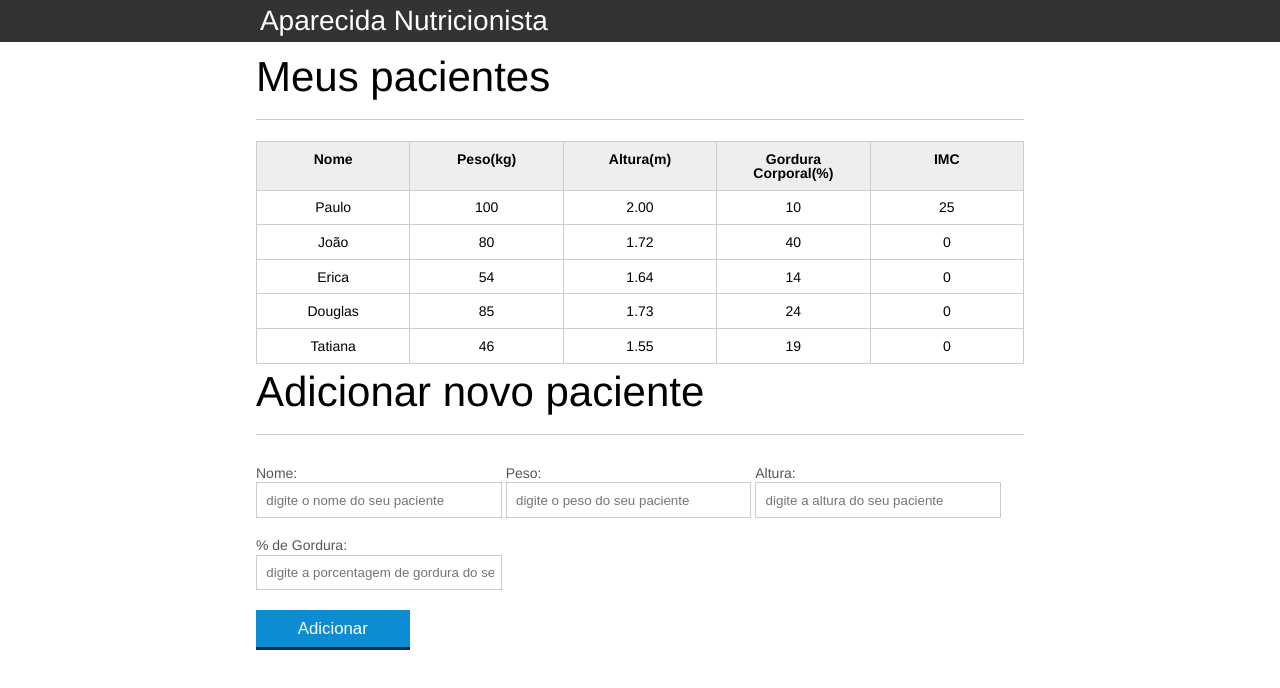
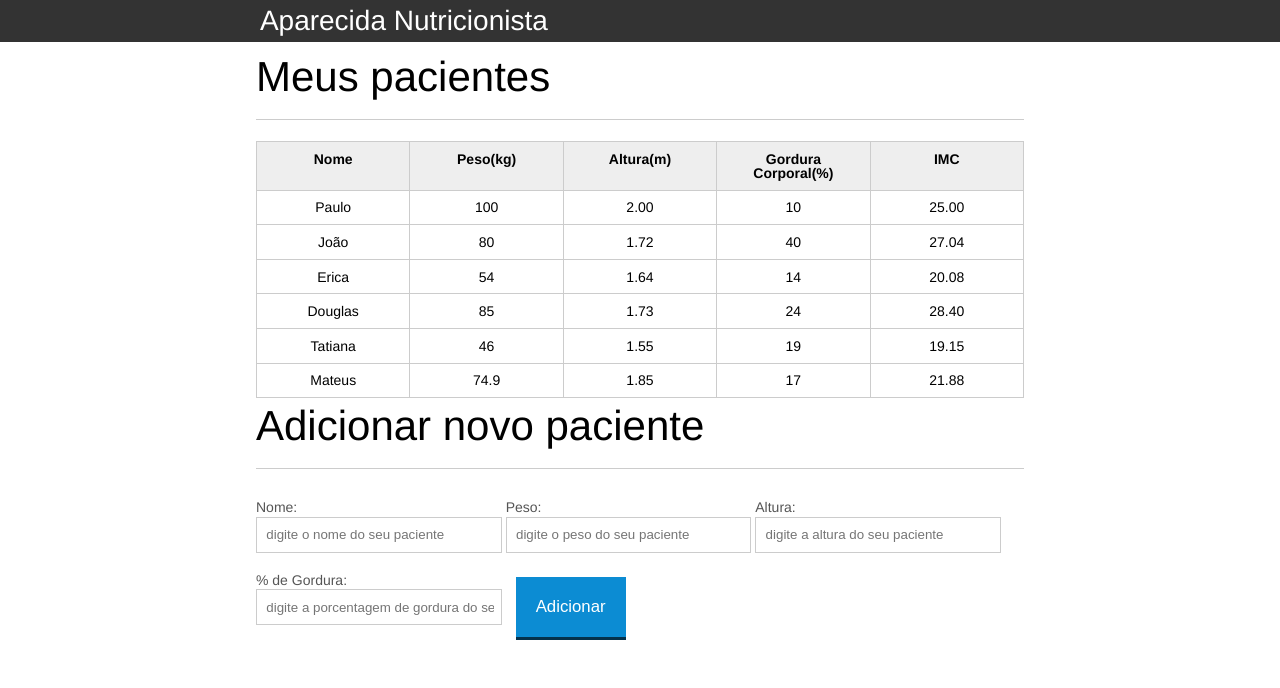
Before and after one commit to mateusluciano/curso-javascript, a plain HTML site: page Alura/Projeto 3 - Nutricionista/index.html in a window 1280 px wide. Drawn offline with Linux system fonts and the light colour scheme.

Commit message:
Desenvolvimento de adição na tabela (NC)

```diff
--- a/Alura/Projeto 3 - Nutricionista/css/index.css
+++ b/Alura/Projeto 3 - Nutricionista/css/index.css
@@ -97,7 +97,7 @@ label{
 }
 
 button{
-	padding: .5em 2em;
+	padding: 20px;
 	border: 0;
 	border-bottom: 3px solid;
 	font-size: 1.2em;
@@ -107,10 +107,9 @@ button{
 	color: #fff;
 	background-color:#0c8cd3;
 	border-color: #04324c;
-	width: 20%;
-    display: block;
+    display: flexbox;
     clear: both;
-    margin: 10px 0px;
+    margin: 10px 10px;
 
 }
 
--- a/Alura/Projeto 3 - Nutricionista/index.html
+++ b/Alura/Projeto 3 - Nutricionista/index.html
@@ -67,6 +67,14 @@
 							<td class="info-gordura">19</td>
 							<td class="info-imc">0</td>
 						</tr>
+
+						<tr class="paciente">
+							<td class="info-nome">Mateus</td>
+							<td class="info-peso">74.9</td>
+							<td class="info-altura">1.85</td>
+							<td class="info-gordura">17</td>
+							<td class="info-imc">0</td>
+						</tr>
 					</tbody>
 				</table>
 
@@ -92,7 +100,7 @@
 					<input id="gordura" type="text" placeholder="digite a porcentagem de gordura do seu paciente" class="campo campo-medio">
 				</div>
 
-				<button id="adicionar-paciente" class="botao bto-principal">Adicionar</button>
+				<button id="adicionar-paciente" class="botao bto-principal" onclick="adicionar">Adicionar</button>
 			</form>
 		</section>
 		<script src="js/principal.js" ></script>
--- a/Alura/Projeto 3 - Nutricionista/js/principal.js
+++ b/Alura/Projeto 3 - Nutricionista/js/principal.js
@@ -1,15 +1,17 @@
 var titulo = document.querySelector(".titulo");
 titulo.textContent = "Aparecida Nutricionista";
 
-var paciente = document.querySelector("#primeiro-paciente");
+var pacientes = document.querySelectorAll(".paciente");
 
-var tdPeso = paciente.querySelector(".info-peso");
+for(c=0 ; c < pacientes.length ; c++) {
+    var pct = pacientes[c]
+    var tdPeso = pacientes[c].querySelector(".info-peso");
     var peso = tdPeso.textContent;
 
-var tdAltura = paciente.querySelector(".info-altura");
+    var tdAltura = pacientes[c].querySelector(".info-altura");
     var altura = tdAltura.textContent;
 
-var tdImc = paciente.querySelector(".info-imc");
+    var tdImc = pacientes[c].querySelector(".info-imc");
 
     var pesoEhValido = true;
     var alturaEhValida = true;
@@ -28,5 +30,14 @@ if (altura <= 0 || altura >= 3.00) {
 
     if (pesoEhValido && alturaEhValida) {
         var imc = peso / (altura * altura);
-    tdImc.textContent = imc;
+        tdImc.textContent = imc.toFixed(2);
     }
+}
+
+function adicionar() {
+
+    var nomepct = document. querySelector('input.nome')
+    var nomepct = nomepct.textContent
+
+    var  pacientes = document.createElement()
+}
```
Lines whose indentation alone changed are shown as unchanged.
